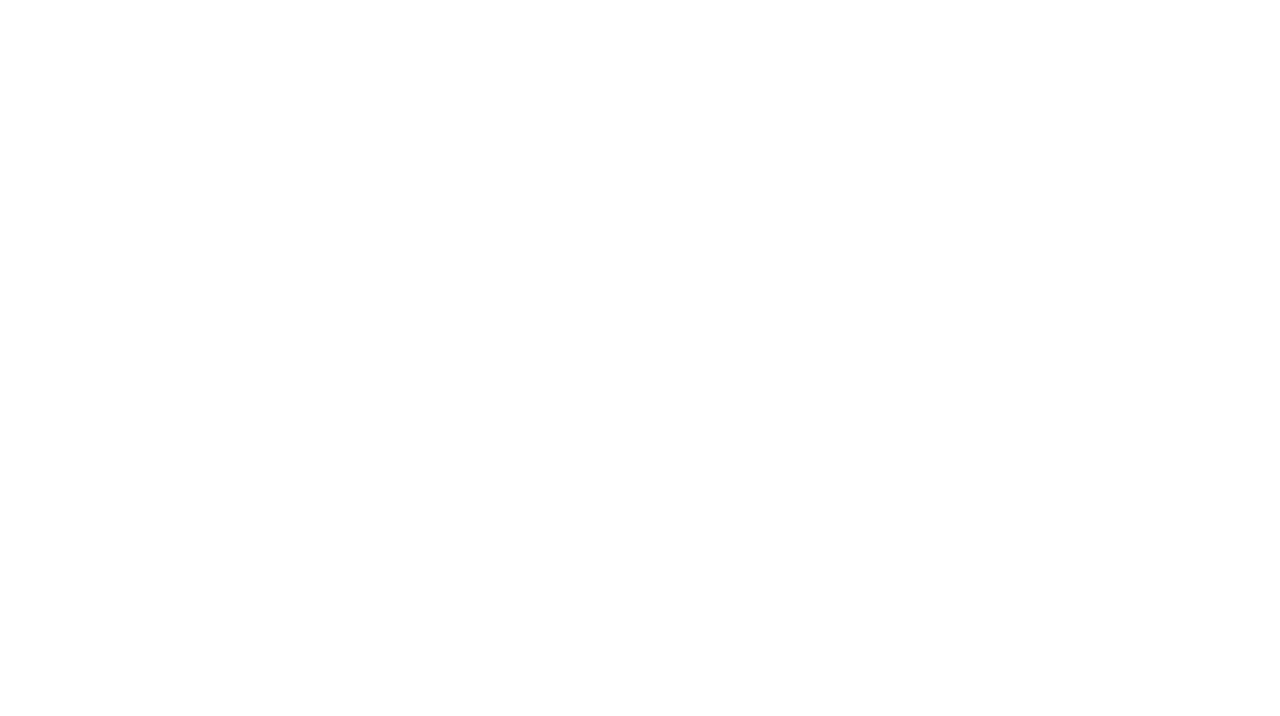
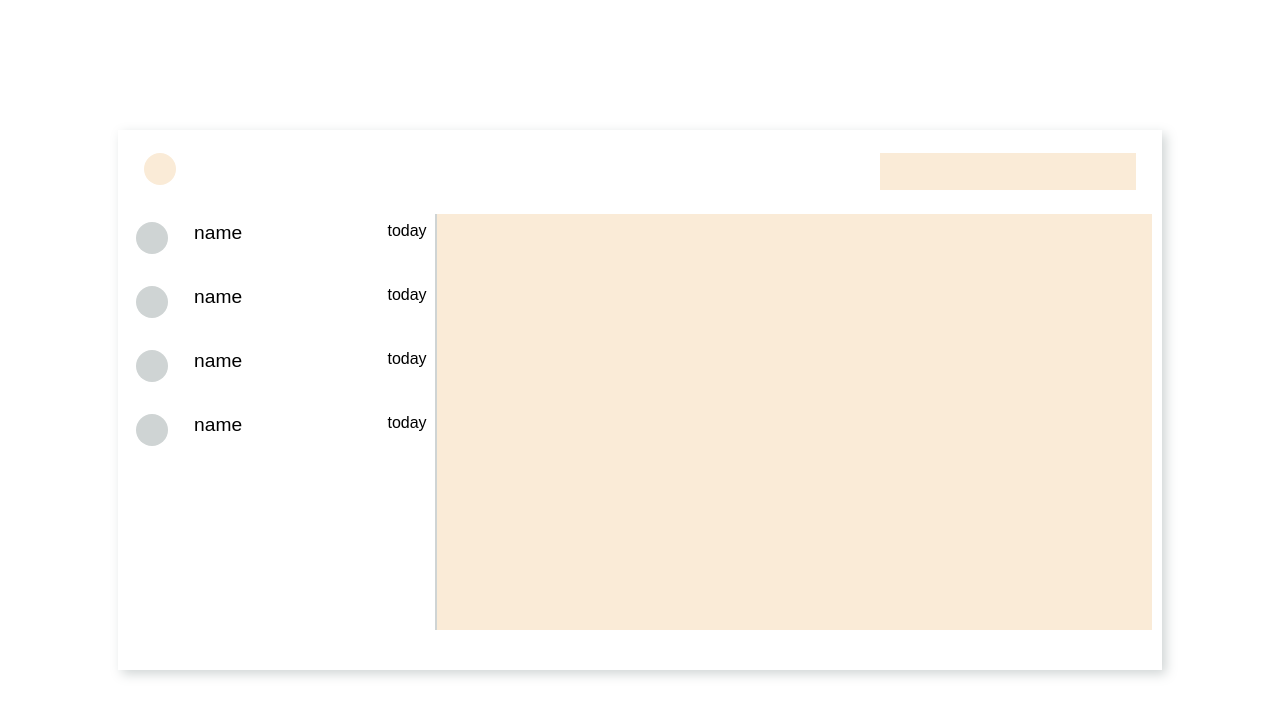
Before and after one commit to SZTankWang/vue-chat, a Vue app: page /#/chat in a window 1280 px wide. Shown: the top 716 px of the page. Built offline with nearby package versions, Linux system fonts and the light colour scheme.

Commit message:
chat切图

```diff
--- a/src/assets/base.css
+++ b/src/assets/base.css
@@ -1,11 +1,16 @@
 :root{
-    --main-color:#Dec822;
-    --font-color:#2238de;
+    --main-color:#fff;
+    --font-color:#42b883;
+    --light-grey:#Cfd4d4
+}
+p{
+    margin:0;
 }
 
 body{
     height:100vh;
     margin:0;
+    font-family: sans-serif;
 }
 
 #app{
@@ -21,3 +26,8 @@ body{
 label{
     text-align: center;
 }
+
+.base-shadow-div{
+    filter:drop-shadow(4px 4px 6px #Cfd4d4)
+
+}
--- a/src/components/Chat.vue
+++ b/src/components/Chat.vue
@@ -1,5 +1,57 @@
-<script setup lang="ts"></script>
+<script setup lang="ts">
+import Header from './Header/Header.vue';
+import ChatList from "./ChatList/ChatList.vue"
+import ChatContent from "./ChatContent/ChatContent.vue"
+</script>
 
-<template></template>
+<template>
+    <!-- chat container -->
+    <div class="chat-container base-shadow-div">
+    <!-- header bar -->
+    <Header/>
+    <!-- content -->
+    <div class="chat-content-container">
+                <!-- chat list -->
+                <ChatList/>
+                <!-- chat -->
+                <ChatContent/>
 
-<style scoped></style>
+    </div>
+    </div>
+
+</template>
+
+<style scoped>
+@import "../assets/base.css";
+.chat-container{
+    height:65vh;
+    width:80%;
+    background:var(--main-color);
+    position:absolute;
+    left:0;
+    right:0;
+    top:0;
+    bottom:0;
+    margin:auto;
+    padding:0.6rem;
+    min-width:800px;
+    animation-name:fade-in;
+    animation-duration: 0.6s;
+    animation-timing-function: cubic-bezier(0.075, 0.82, 0.165, 1);
+}
+
+@keyframes fade-in {
+    from{
+        opacity:0
+    }
+    to{
+        opacity:1
+    }
+
+}
+.chat-content-container{
+    height:80%;
+    display: flex;
+    flex-direction: row;
+}
+</style>
--- /dev/null
+++ b/src/components/ChatContent/ChatContent.vue
@@ -0,0 +1,19 @@
+<script setup lang="ts">
+
+</script>
+
+<template>
+<div class="chat-content">
+
+</div>
+
+</template>
+
+
+<style scoped>
+.chat-content{
+    width:70%;
+    height:100%;
+    background-color: antiquewhite;
+}
+</style>
--- /dev/null
+++ b/src/components/ChatList/ChatList.vue
@@ -0,0 +1,38 @@
+<script setup lang="ts">
+import { onMounted,ref } from 'vue';
+import { computed } from '@vue/reactivity';
+import Spinner from '../Spinner/Spinner.vue';
+import Contact from '../Contact/Contact.vue';
+const isLoading = ref(true)
+const spinnerClass = computed(()=>isLoading.value?"fadein":"fadeout")
+const contactCount = ref(0) //temp placeholder
+
+onMounted(()=>{
+    //loading state, load contacts
+    isLoading.value = true;
+    setTimeout(()=>{
+        isLoading.value=false
+        contactCount.value = 4 //fake count
+    },2000)
+})
+
+</script>
+
+
+<template>
+    <div class="chat-list-container">
+        <Spinner :class="spinnerClass"/>
+        <Contact v-for="i in contactCount"/>
+    </div>
+</template>
+
+
+
+<style scoped>;
+.chat-list-container{
+    width:30%;
+    height:100%;
+    /* background-color: antiquewhite; */
+    border-right: 2px solid var(--light-grey);
+}
+</style>
--- /dev/null
+++ b/src/components/Contact/Contact.vue
@@ -0,0 +1,88 @@
+<script setup lang="ts">
+const props = defineProps<{
+    avatar?:File,
+    name:string,
+    date?:string,
+    lastMessage?:string
+}>()
+
+
+
+</script>
+
+
+<template>
+    <div class="contact-container">
+        <!-- 头像 -->
+        <div class="contact-column">
+            <div class="icon">
+
+            </div>
+        </div>
+        <div class="contact-column text-part">
+            <!-- 名称 -->
+            <div class="contact-row">
+                <p class="name">name</p>
+                <p class="time">today</p>
+            </div>
+
+        </div>
+
+    </div>
+
+</template>
+
+
+<style scoped>
+@import "../../assets/base.css";
+.contact-container{
+    height:3rem;
+    /* border:1px solid var(--light-grey); */
+    display: flex;
+    flex-direction: row;
+    padding:0.5rem;
+    user-select: none;
+
+}
+
+.contact-container:hover{
+    cursor:pointer;
+    background:#E8ecec
+}
+
+.contact-column{
+    height:100%;
+    display: flex;
+    flex-direction: column;
+    flex-basis:20%;
+    /* justify-content: center; */
+}
+
+.text-part{
+    flex-grow:2;
+}
+.contact-row{
+    position:relative;
+    width:100%;
+}
+
+.icon{
+    width:2rem;
+    height:2rem;
+    border-radius: 50%;
+    background:var(--light-grey)
+}
+
+.name{
+    font-size:1.2rem;
+
+}
+
+.time{
+ position:absolute;
+ right:0;
+}
+p{
+    display: inline-block;
+}
+</style>
--- a/src/components/Form/InputField.vue
+++ b/src/components/Form/InputField.vue
@@ -24,7 +24,7 @@ const props = defineProps<{input:FormInfo}>();
     /* max-width:75%; */
     width:20rem;
     height:2rem;
-    border:1px solid transparent;
+    border:1px solid #Cfd4d4;
     border-radius:3px;
 }
 
--- /dev/null
+++ b/src/components/Header/Header.vue
@@ -0,0 +1,39 @@
+<script setup lang="ts">
+</script>
+
+<template>
+    <div class="header-container">
+        <div class="icon">
+
+        </div>
+        <div class="time">
+
+        </div>
+    </div>
+
+</template>
+
+
+<style scoped>
+    .header-container{
+        height:3rem;
+        position:relative;
+        padding:0.8rem;
+    }
+    .icon{
+        width:2rem;
+        height:2rem;
+        border-radius: 50%;
+        position:absolute;
+        left:16px;
+        background-color: antiquewhite;
+    }
+
+    .time{
+        width:25%;
+        height:50%;
+        position:absolute;
+        right:16px;
+        background-color: antiquewhite;
+    }
+</style>
--- a/src/components/Login.vue
+++ b/src/components/Login.vue
@@ -29,7 +29,7 @@ const LoadingStateTransition = computed(()=>LoadingState.value !=="")
 </script>
 
 <template>
-  <div class="login-container" :class="{'SwitchToChat':SwitchToChat}">
+  <div class="login-container base-shadow-div" :class="{'SwitchToChat':SwitchToChat}">
     <p class="header">Chatroom</p>
     <!-- loading -->
     <Loading :state="LoadingState"/>
@@ -73,6 +73,7 @@ const LoadingStateTransition = computed(()=>LoadingState.value !=="")
   flex-direction: column;
   align-items: center;
   padding:0.8rem;
+
 
 }
 
--- /dev/null
+++ b/src/components/Spinner/Spinner.vue
@@ -0,0 +1,69 @@
+<script setup lang="ts">
+import {watch} from "vue"
+import { computed } from '@vue/reactivity';
+
+//two class: fade-in, fade-out
+const props = defineProps<{class:string}>()
+
+const isFadeIn = computed<boolean>(()=>props.class==="fadein")
+
+watch(props,(newProp,oldProp)=>{
+    console.log("new prop:",props.class)
+})
+</script>
+
+
+<template>
+<div class="spinner-container"
+:class="{'fadein':isFadeIn,'fadeout':!isFadeIn}">
+    <img class="spinner" src="../../assets/spinning-circles.svg">
+</div>
+
+</template>
+
+
+<style scoped>
+.spinner-container{
+    height:100%;
+    position:relative;
+    background-color:#Cfd4d4 ;
+    z-index:4;
+    /* opacity:0.3; */
+}
+
+.fadein{
+    animation-name: fade-in;
+    animation-duration: 0.5s;
+    animation-fill-mode: forwards;
+}
+
+@keyframes fade-in {
+    from{opacity:0}
+    to{opacity:0.3}
+}
+
+.fadeout{
+    animation-name:fade-out;
+    animation-duration: 0.5s;
+    animation-fill-mode: forwards;
+}
+
+@keyframes fade-out {
+    from{
+        opacity:0.3;
+    }
+    to{
+        opacity:0;
+        width:0;
+        height:0;
+    }
+}
+.spinner{
+    position:absolute;
+    left:0;
+    right:0;
+    top:0;
+    bottom:0;
+    margin:auto;
+}
+</style>
```
Also changed, not shown: src/assets/spinning-circles.svg (added).
